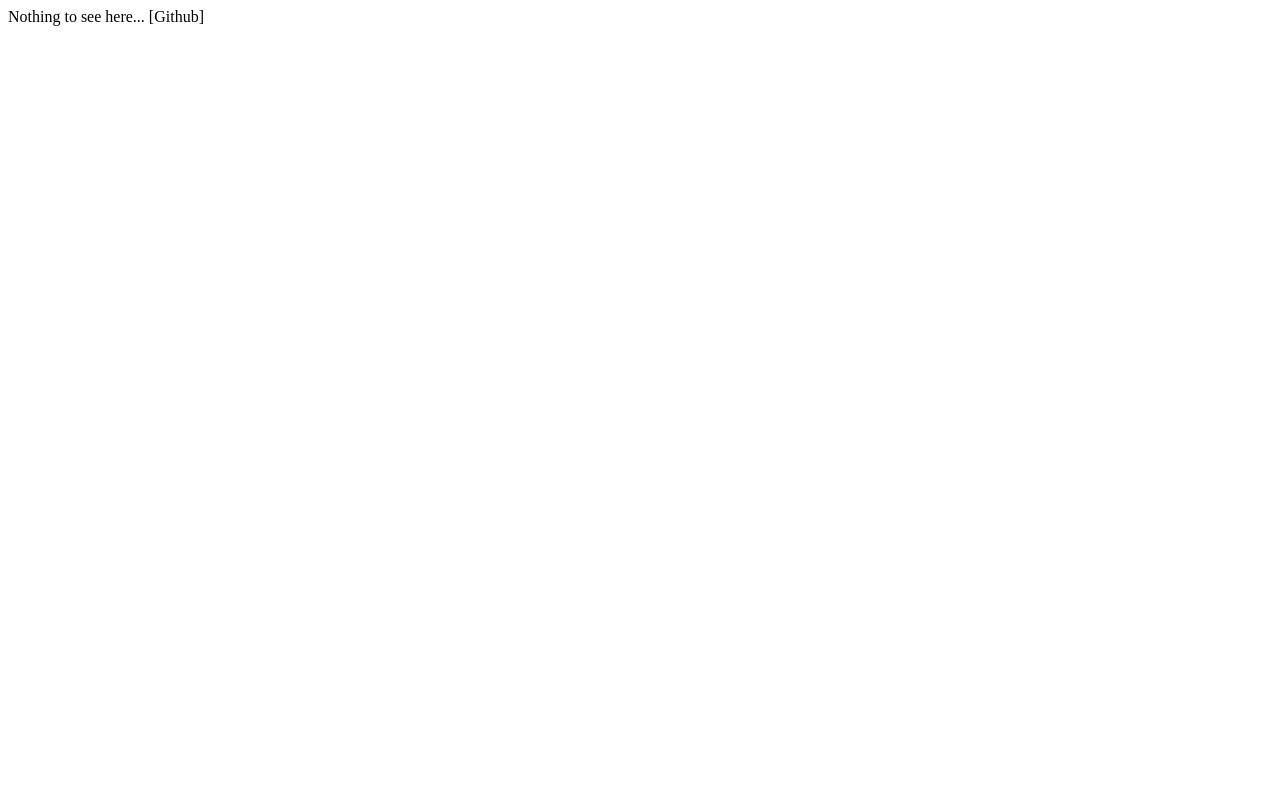
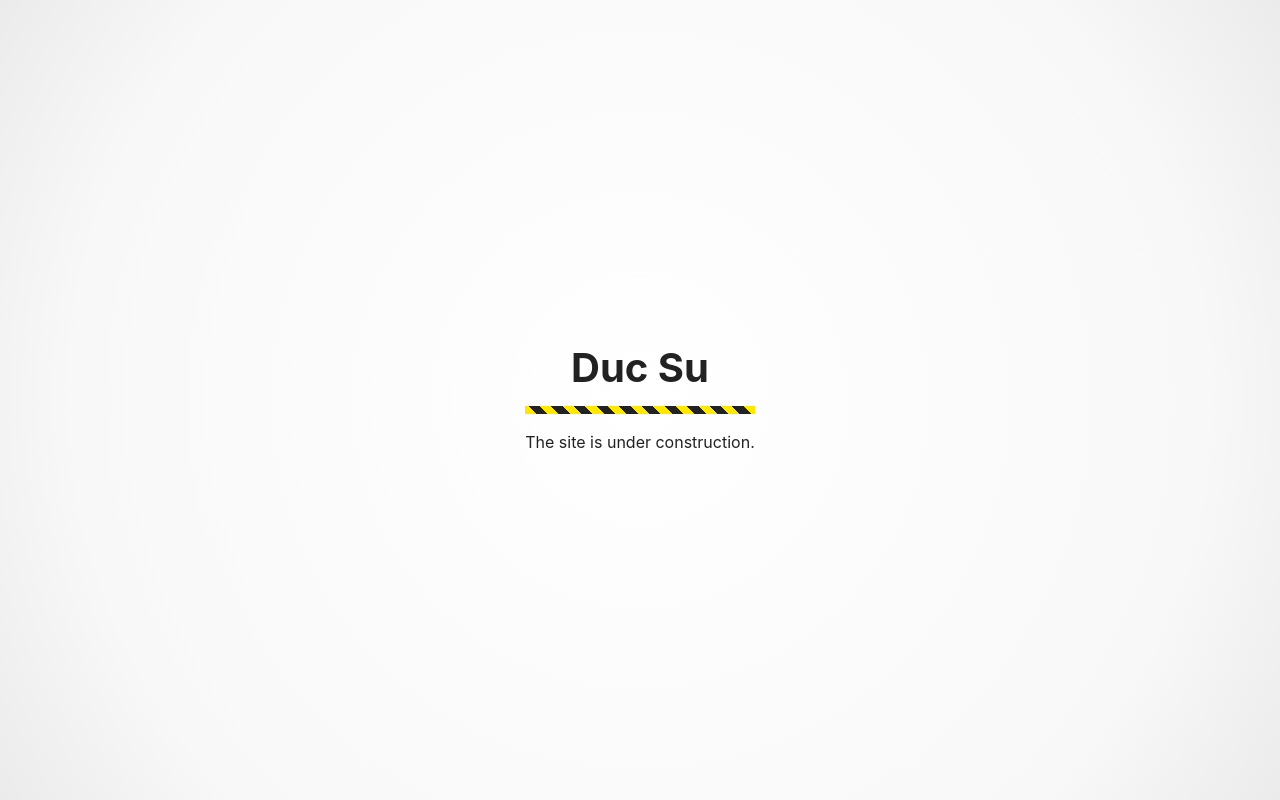
Before and after one commit to duceduc/duceduc.github.io, a plain HTML site: page index.html in a window 1280 px wide. Drawn offline with Linux system fonts and the light colour scheme.

Commit message:
Commit on 2019-11-03 19:41

```diff
--- a/index.html
+++ b/index.html
@@ -1 +1,56 @@
-Nothing to see here... [Github]
+<!DOCTYPE html>
+<html lang="en">
+  <head>
+    <meta charset="utf-8">
+    <meta name="viewport" content="width=device-width, initial-scale=1.0, shrink-to-fit=no">
+    <title>example.com</title>
+    <style type="text/css">
+      html, body {
+        height: 100%;
+      }
+      body {
+        background-color: #fff;
+        background: radial-gradient(circle at center, #fff 0%, #f8f8f8 75%, #ebebeb 100%);
+        color: #222;
+        font-family: -apple-system, BlinkMacSystemFont, "Segoe UI", Roboto, "Helvetica Neue", Arial, sans-serif;
+        font-size: 1rem;
+        line-height: 1.5;
+        margin: 0;
+        display: flex;
+        justify-content: center;
+        align-items: center;
+      }
+      main {
+        padding: 1rem;
+        text-align: center;
+      }
+      h1 {
+        font-size: 2.5rem;
+        line-height: 1.1;
+        margin: 0;
+      }
+      @media screen and (max-width: 480px) {
+        h1 {
+          font-size: 1.5rem;
+        }
+      }
+      h1::after {
+        content: "";
+        background-color: #ffe800;
+        background: repeating-linear-gradient(45deg, #ffe800, #ffe800 0.5rem, #222 0.5rem, #222 1.0rem);
+        display: block;
+        height: 0.5rem;
+        margin-top: 1rem;
+      }
+      p {
+        margin: 1rem 0 0 0;
+      }
+    </style>
+  </head>
+  <body>
+    <main>
+      <h1>Duc Su</h1>
+      <p>The site is under construction.</p>
+    </main>
+  </body>
+</html>
```
Also changed, not shown: 1 other file.
